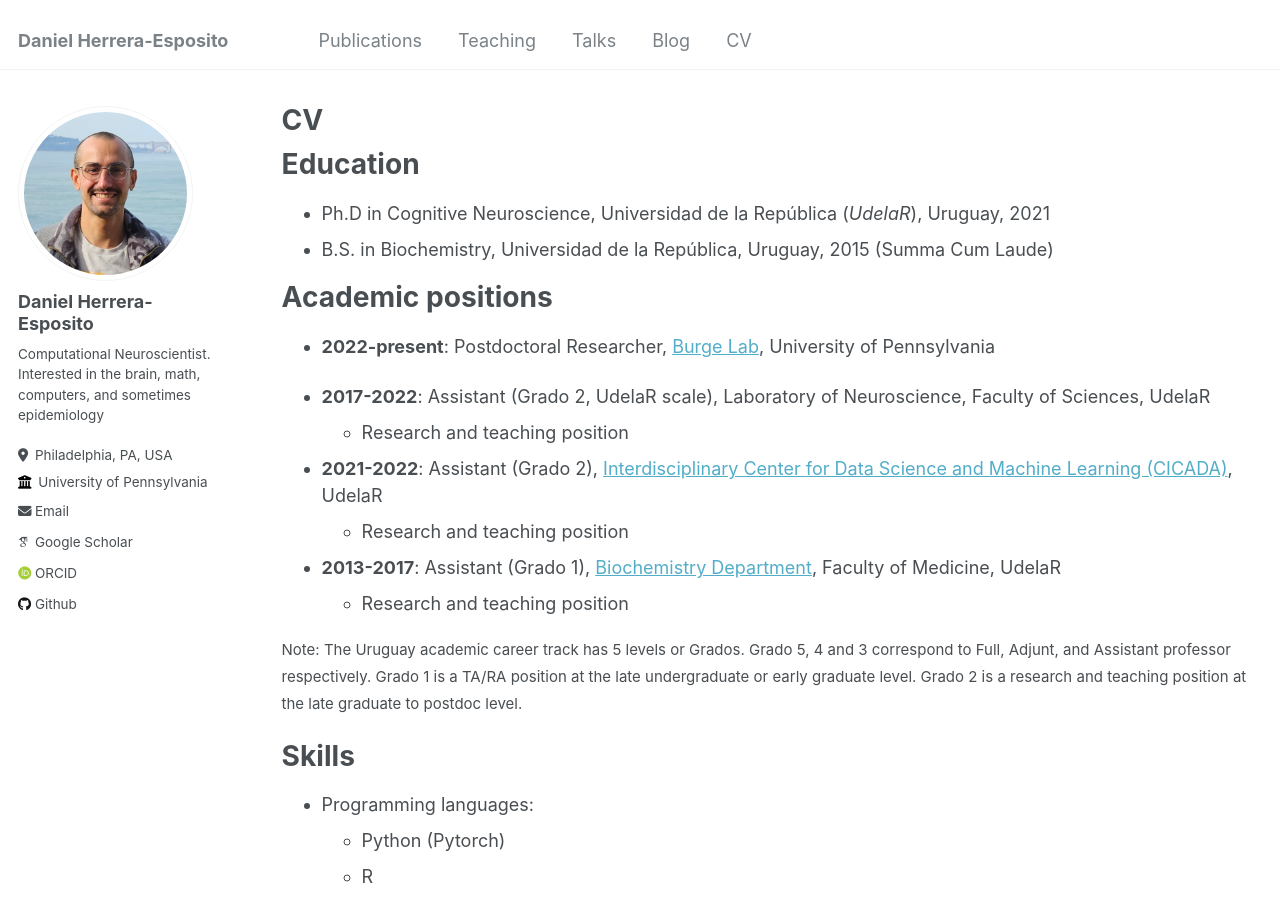
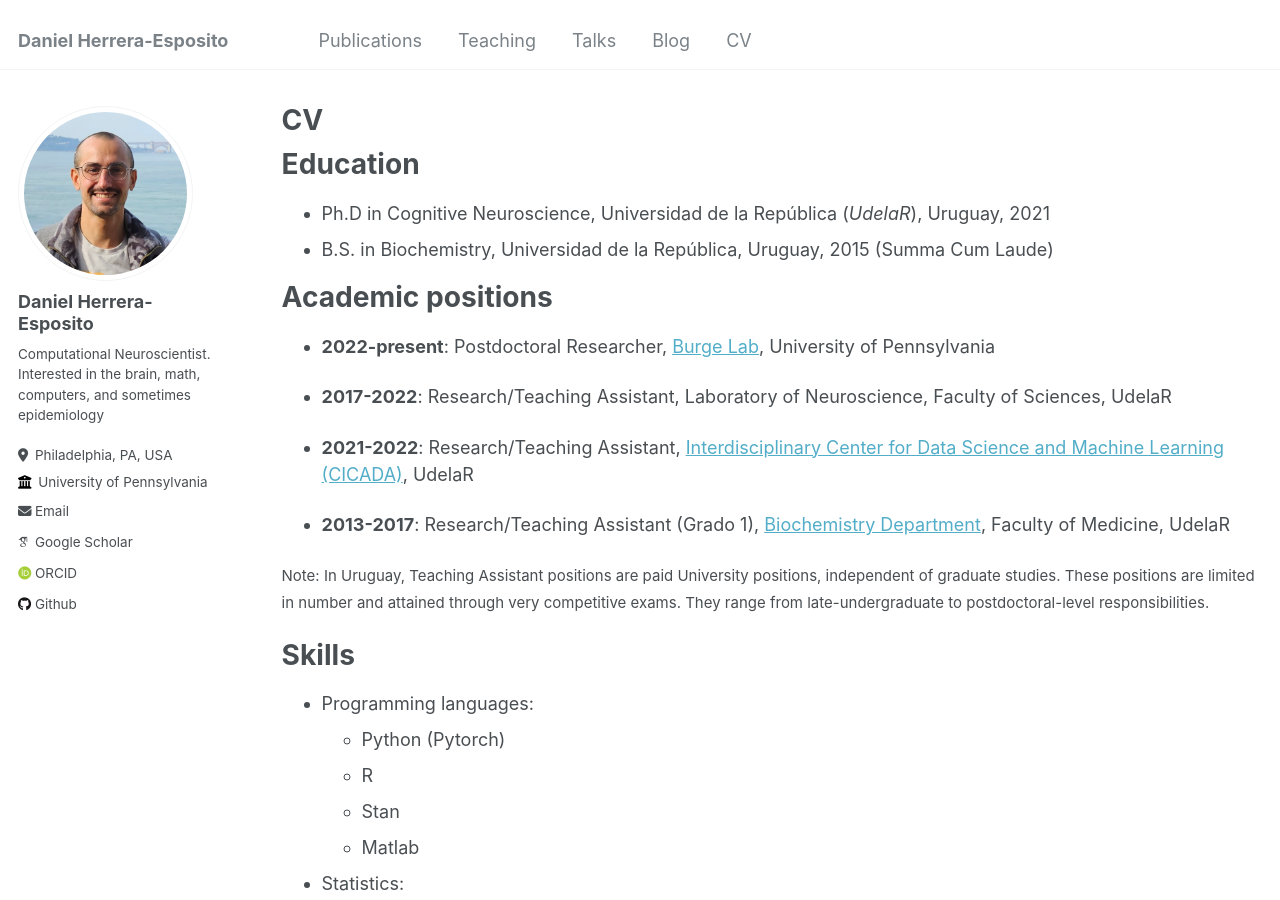
Before and after one commit to dherrera1911/dherrera1911.github.io, a Jekyll site: the page built from _pages/cv.md, in a window 1280 px wide and 900 px high. Built offline with Jekyll 4.4.1, drawn with Linux system fonts in a browser that asks for light colours; some web fonts are replaced; some of the changed text lies outside the part shown.

Commit message:
Minor changes

```diff
--- a/_pages/cv.md
+++ b/_pages/cv.md
@@ -21,22 +21,18 @@
 
 * **2022-present**: Postdoctoral Researcher, [Burge Lab](https://jburge.psych.upenn.edu/), University of Pennsylvania
 
-* **2017-2022**: Assistant (Grado 2, UdelaR scale), Laboratory of Neuroscience,
+* **2017-2022**: Research/Teaching Assistant, Laboratory of Neuroscience,
   Faculty of Sciences, UdelaR
-  * Research and teaching position
 
-* **2021-2022**: Assistant (Grado 2), [Interdisciplinary Center for
+* **2021-2022**: Research/Teaching Assistant, [Interdisciplinary Center for
     Data Science and Machine Learning (CICADA)](https://cicada.uy/), UdelaR
-  * Research and teaching position
 
-* **2013-2017**: Assistant (Grado 1), [Biochemistry Department](http://www.bioquimica.fmed.edu.uy/), Faculty of Medicine, UdelaR
-  * Research and teaching position
+* **2013-2017**: Research/Teaching Assistant (Grado 1), [Biochemistry Department](http://www.bioquimica.fmed.edu.uy/), Faculty of Medicine, UdelaR
 
-<span style="font-size: smaller;">Note: The Uruguay academic career track has
-5 levels or Grados. Grado 5, 4 and 3 correspond to Full, Adjunt, and Assistant
-professor respectively. Grado 1 is a TA/RA position at the late undergraduate
-or early graduate level. Grado 2 is a research and teaching position at the
-late graduate to postdoc level.</span>
+<span style="font-size: smaller;">Note: In Uruguay, Teaching Assistant positions
+are paid University positions, independent of graduate studies. These positions are
+limited in number and attained through very competitive exams. They range from
+late-undergraduate to postdoctoral-level responsibilities.</span>
 
 
 Skills
@@ -108,15 +104,17 @@
 * Founding co-organizer of the **Annual Conference Prof. Ruben Budelli**,
   an annual invited talk in Uruguay, supported by the Federation of
   Latin American and Caribbean Neuroscience Societies (FALAN)
+  * 2024 edition: [*Extracellular vesicles as stress signals important to brain development and function*](https://neurocienciasfalan.org/networking/budelli/), Tracy L. Bale, University of Colorado
   * 2023 edition: [*Powering the social brain: Mitochondria and metabolism in social behavior*](https://neurocienciasfalan.org/networking/budelli/), Carmen Sandi, EPFL
 * Reviewer for:
   * Journal of Vision
   * Nature Communications
   * Neurons Behavior Data Analysis and Theory (NBDT)
   * Scientific Reports
-  * Emerging Infectious Diseases (CDC)
+  * Emerging Infectious Diseases (CDC journal)
   * COSYNE 2023
   * SVRHM Workshop @ NeurIPS 2021 and 2022
+  * NeurReps Workshop @ NeurIPS 2024
 
 
 Science communication
```
